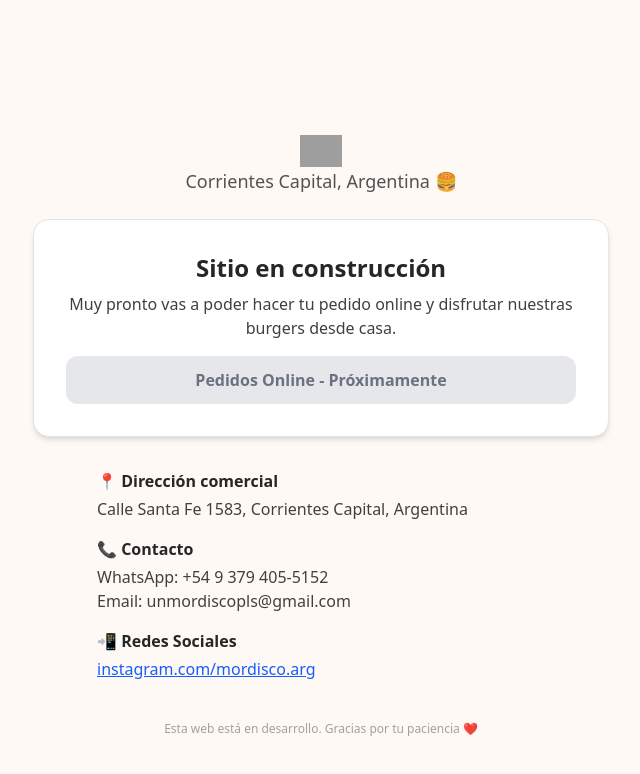
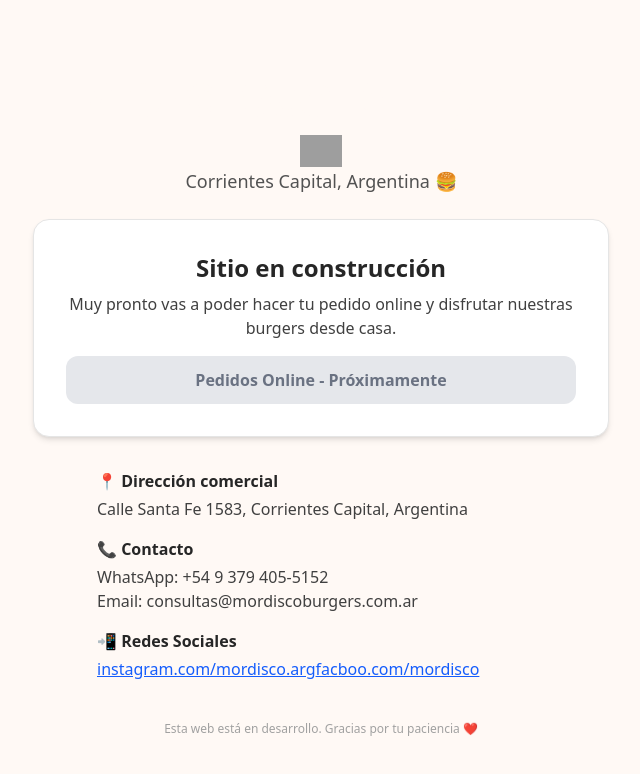
Before and after one commit to montenegrog27/deliveryApp, a Next.js app: page / in a window 1280 px wide. Shown: the top 774 px of the page, without its empty margins (319-959 px from the left). Built offline with nearby package versions, Linux system fonts and the light colour scheme; grey boxes are pictures that could not be loaded.

Commit message:
facebook

```diff
--- a/app/page.jsx
+++ b/app/page.jsx
@@ -39,7 +39,7 @@
         <div>
           <h3 className="font-semibold text-neutral-800 mb-1">📞 Contacto</h3>
           <p>WhatsApp: +54 9 379 405-5152</p>
-          <p>Email: unmordiscopls@gmail.com</p>
+          <p>Email: consultas@mordiscoburgers.com.ar</p>
         </div>
 
         <div>
@@ -52,6 +52,14 @@
           >
             instagram.com/mordisco.arg
           </a>
+                    <a
+            href="https://www.facebook.com/profile.php?id=61575119946351"
+            target="_blank"
+            rel="noopener noreferrer"
+            className="text-blue-600 underline"
+          >
+            facboo.com/mordisco
+          </a>
         </div>
       </div>
 
```
